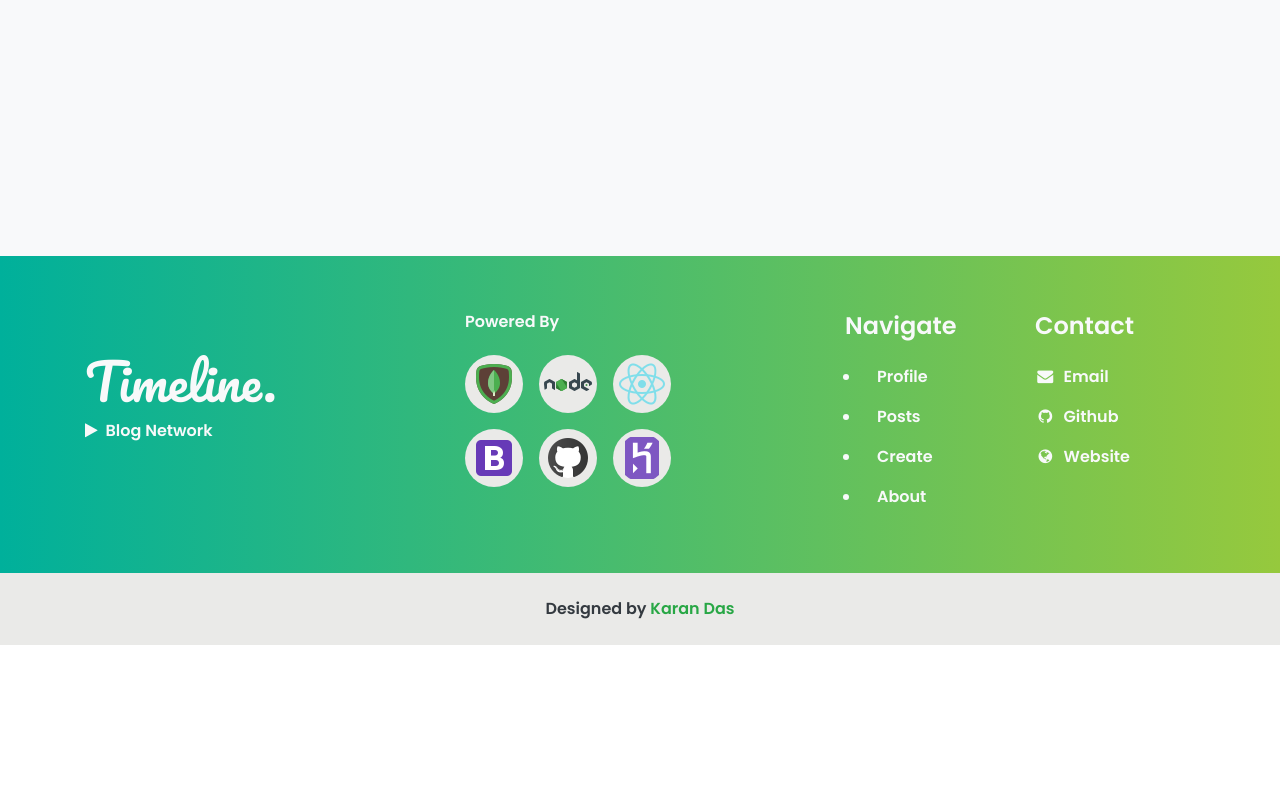
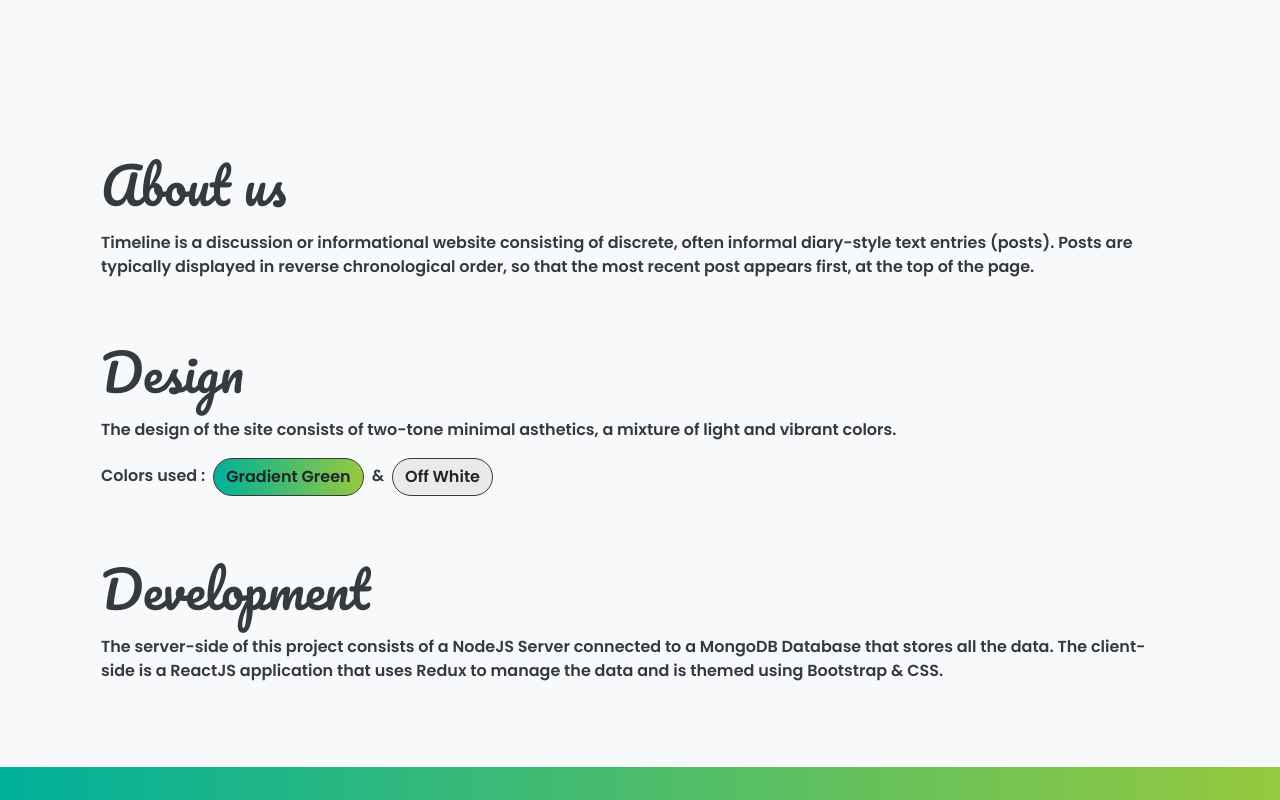
Before and after one commit to karandas777/timeline, a React (Create React App) app: page / in a window 1280 px wide. Shown: the part 620-1420 px from the top of the page. Before the commit the page ends 1265 px from the top, so only its background shows below. Built offline with nearby package versions, Linux system fonts and the light colour scheme.

Commit message:
final update

```diff
--- a/src/component/Header.js
+++ b/src/component/Header.js
@@ -25,11 +25,6 @@ export default class Header extends Component {
 
     this.setState({ username: name });
   };
-
-  funLogOut=()=>{
-    localStorage.removeItem('username');
-    localStorage.removeItem('token');
-  }
 
   render() {
     return (
@@ -94,16 +89,6 @@ export default class Header extends Component {
                 >
                   About
                 </Link>
-                <Link
-                  className="nav-item nav-link text-light"
-                  to="/login"
-                  onClick={this.funLogOut}
-                  data-toggle="tooltip"
-                  data-placement="top"
-                  title="LogOut"
-                >
-                  Logout
-                </Link>
               </div>
             </div>
           </nav>
--- a/src/component/Landing.js
+++ b/src/component/Landing.js
@@ -1,22 +1,56 @@
-import React, { Component } from 'react';
-import {Link} from 'react-router-dom';
-
+import React, { Component } from "react";
+import { Link } from "react-router-dom";
 
 export default class Landing extends Component {
-
-    componentDidMount(){
-        window.scrollTo(0,0);
+  componentDidMount() {
+    window.scrollTo(0, 0);
   }
 
   render() {
     return (
       <div className="container pt-5 text-dark rounded">
+        <div className="landing-holder">
           <div className="landing-head my-5 text-center">Express Yourself</div>
-                <hr className="w-75 bg-grad rounded-pill border-light my-3 pt-1"/>
+          <hr className="w-75 bg-grad rounded-pill border-light my-3 pt-1" />
           <div className="mt-5 text-center">
-                    <Link className="btn btn-lg btn-dark" to="/login">Get Started</Link>
+            <Link className="btn btn-lg btn-dark" to="/login">
+              Get Started
+            </Link>
           </div>
         </div>
-        )
+
+        <div className="p-3 mb-4">
+          <div className="foot-logo text-dark mb-2">About us</div>
+          Timeline is a discussion or informational website consisting of
+          discrete, often informal diary-style text entries (posts). Posts are
+          typically displayed in reverse chronological order, so that the most
+          recent post appears first, at the top of the page.
+        </div>
+
+        <div className="p-3 mb-4">
+          <div className="foot-logo text-dark mb-2">Design</div>
+          The design of the site consists of two-tone minimal asthetics, a
+          mixture of light and vibrant colors.
+          <div className="mt-3">
+            Colors used :
+            <button className="btn bg-grad rounded-pill border-dark mx-2">
+              Gradient Green
+            </button>
+            &
+            <button className="btn form-bg rounded-pill border-dark ml-2">
+              Off White
+            </button>
+          </div>
+        </div>
+
+        <div className="p-3 mb-5">
+          <div className="foot-logo text-dark mb-2">Development</div>
+          The server-side of this project consists of a NodeJS Server connected to a MongoDB Database that stores all the data.
+          The client-side is a ReactJS application that uses Redux to manage the data and is themed using Bootstrap & CSS.
+        </div>
+
+
+      </div>
+    );
   }
 }
--- a/src/component/User.js
+++ b/src/component/User.js
@@ -9,6 +9,9 @@ import {
 import Loading from "./Loading";
 import UserPostCard from "./UserPostCard";
 import Back2Top from "./Back2Top";
+import { Link } from "react-router-dom";
+
+
 
 class User extends Component {
   constructor(props) {
@@ -91,6 +94,11 @@ class User extends Component {
     this.props.funGetSortedPosts({ username: name });
   };
 
+  funLogOut=()=>{
+    localStorage.removeItem('username');
+    localStorage.removeItem('token');
+  }
+
   render() {
     const name = localStorage.getItem("username");
     const imgUrl = "https://robohash.org/" + name + ".png";
@@ -109,6 +117,19 @@ class User extends Component {
 
         <div className="mb-5 mt-3 h1 text-center">
           {name} <i className="fa fa-check-circle text-primary"></i>
+        </div>
+
+        <div className="my-3 text-right">
+                <Link
+                  className="btn btn-danger btn-sm"
+                  to="/login"
+                  onClick={this.funLogOut}
+                  data-toggle="tooltip"
+                  data-placement="top"
+                  title="LogOut"
+                >
+                  <i className="fa fa-power-off"></i> Logout
+                </Link>
         </div>
 
         <div className="text-secondary text-center my-3">Posts</div>
--- a/src/index.css
+++ b/src/index.css
@@ -56,7 +56,7 @@ html{
   width: 58px;
   padding: 5px;
   background-color: #eaeae8;
-  border-radius: 50%;
+  border-radius: 15%;
 }
 
 .master-holder{
@@ -102,6 +102,10 @@ html{
 
 /* landing page */
 
+.landing-holder{
+  height: 70vh;
+}
+
 .landing-head{
   font-size: 70px;
 }
```
Also changed, not shown: src/assets/bts.png. Lines whose indentation alone changed are shown as unchanged.
